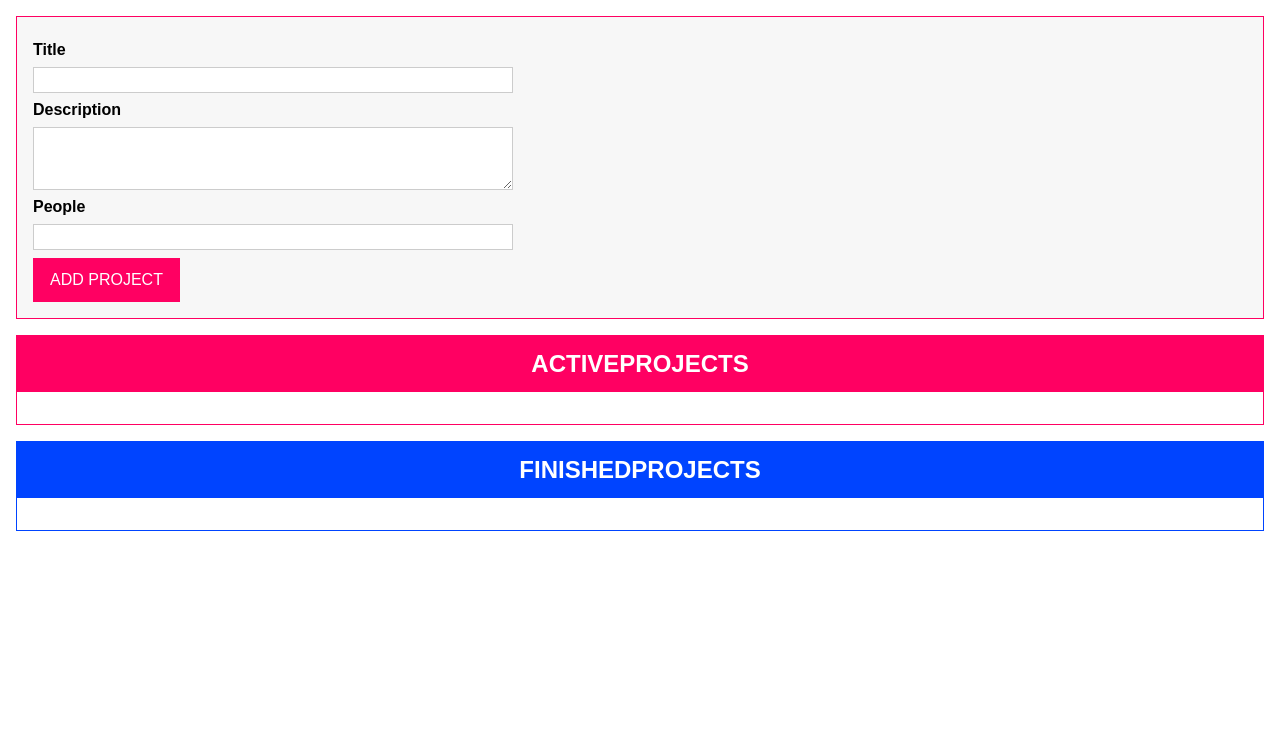
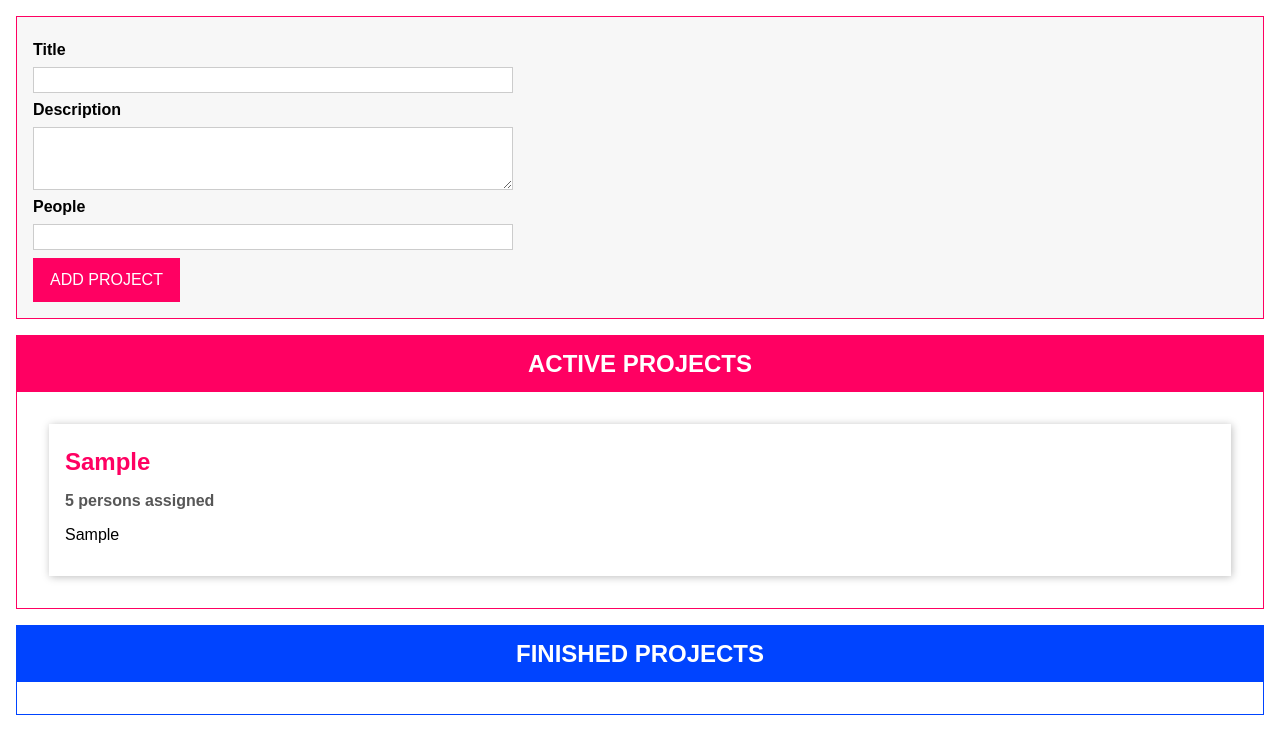
Before and after one commit to nikolai-petukhov/DragAndDropTS, a website with bundled scripts: page index.html in a window 1280 px wide. Both pictures are taken after typing "Sample", "Sample", "5" into the empty fields and a click on the button "ADD PROJECT". Built offline with nearby package versions, Linux system fonts and the light colour scheme.

Commit message:
create drag&drop functional

```diff
--- a/index.html
+++ b/index.html
@@ -27,7 +27,11 @@
         </form>
     </template>
     <template id="single-project">
-        <li></li>
+        <li draggable="true">
+            <h2></h2>
+            <h3></h3>
+            <p></p>
+        </li>
     </template>
     <template id="project-list">
         <section class="projects">
--- a/src/app.ts
+++ b/src/app.ts
@@ -1,3 +1,85 @@
+// Drag & Drop Interfaces
+interface Draggable {
+    dragStartHandler(event: DragEvent): void;
+    dragEndHandler(event: DragEvent): void;
+}
+
+interface DragTarget {
+    dragOverHadler(event: DragEvent): void;
+    dropHadler(event: DragEvent): void;
+    dragLeaveHadler(event: DragEvent): void;
+}
+
+//Project type
+enum ProjectStatus {
+    Active,
+    Finished
+}
+
+class Project {
+    constructor(
+        public id: string,
+        public title: string,
+        public description: string,
+        public people: number,
+        public status: ProjectStatus
+        ) {}
+}
+
+//Project State Managment Class
+type Listener<T> = (items: T[]) => void;
+
+class State<T> {
+    protected listeners: Listener<T>[] = [];
+
+    addListener(listenerFn: Listener<T>) {
+        this.listeners.push(listenerFn);
+    }
+}
+
+class ProjectState extends State<Project> {
+
+    private projects: Project[] = [];
+    private static instance: ProjectState;
+
+    private constructor() {
+        super();
+    }
+
+    static getInstance() {
+        if (this.instance) {
+            return this.instance;
+        }
+        this.instance = new ProjectState();
+        return this.instance;
+    }
+
+    addProject(title: string, description: string, numbOfPeople: number) {
+        const newProject = new Project(Math.random.toString(), title, description,numbOfPeople, ProjectStatus.Active);
+        this.projects.push(newProject);
+        for(const listenerFn of this.listeners) {
+            listenerFn(this.projects.slice());
+        }
+    }
+
+    moveProject(projectId: string, newStatus: ProjectStatus) {
+        const project = this.projects.find(prj => prj.id === projectId);
+
+        if(project && project.status !== newStatus) {
+            project.status = newStatus;
+            this.updateListeners();
+        }
+    }
+
+    private updateListeners() {
+        for (const listenerFn of this.listeners) {
+            listenerFn(this.projects.slice());
+        }
+    }
+}
+
+const projectState = ProjectState.getInstance();
+
 // Validation
 interface Validatable {
     value: string | number;
@@ -43,58 +125,175 @@ function autobind(target: any, methodName: string, descriptor: PropertyDescripto
     return adjDescriptor;
 }
 
-//ProjectList Class
-class ProjectList {
+abstract class Component<T extends HTMLElement, U extends HTMLElement> {
     templateElement: HTMLTemplateElement;
-    hostElement: HTMLDivElement;
-    element: HTMLElement;
+    hostElement: T;
+    element: U;
 
-    constructor(private type: 'active' | 'finished') {
-        this.templateElement = document.getElementById('project-list')! as HTMLTemplateElement;
-        this.hostElement = document.getElementById('app')! as HTMLDivElement;
+    constructor(
+        templateId: string,
+        hostElementId: string,
+        insertAtStart: boolean,
+        newElementId?: string
+    ) {
+        this.templateElement = document.getElementById(templateId)! as HTMLTemplateElement;
+        this.hostElement = document.getElementById(hostElementId)! as T;
+
         const importedNode = document.importNode(this.templateElement.content, true);
-        this.element = importedNode.firstElementChild as HTMLElement;
-        this.element.id = `${this.type}-projects`;
-        this.attach();
+        this.element = importedNode.firstElementChild as U;
+        if (newElementId) {
+            this.element.id = newElementId;
+        }
+
+        this.attach(insertAtStart);
+    }
+
+    private attach(insertAtBeginning: boolean) {
+        this.hostElement.insertAdjacentElement(insertAtBeginning ? 'afterbegin' : 'beforeend', this.element);
+    }
+
+    abstract configure(): void;
+    abstract renderContent(): void;
+}
+
+
+//ProjectItemClass
+class ProjectItem extends Component<HTMLUListElement, HTMLLIElement>
+    implements Draggable{
+
+    private project: Project;
+
+    get persons(): string {
+        if (this.project.people === 1) {
+            return '1 person';
+        } else {
+            return `${this.project.people} persons`;
+        }
+    }
+
+
+    constructor(hostId: string, project: Project) {
+        super('single-project', hostId, false, project.id);
+        this.project = project;
+
+        this.configure();
         this.renderContent();
     }
 
-    private renderContent() {
+    @autobind
+    dragStartHandler(event: DragEvent): void {
+        event.dataTransfer!.setData('text/plain', this.project.id);
+        event.dataTransfer!.effectAllowed = 'move';
+    }
+
+    dragEndHandler(_: DragEvent): void {
+        console.log('DragEnd');
+    }
+
+    configure(): void {
+        this.element.addEventListener('dragstart', this.dragStartHandler);
+        this.element.addEventListener('dragend', this.dragEndHandler);
+    }
+
+    renderContent(): void {
+        this.element.querySelector('h2')!.textContent = this.project.title;
+        this.element.querySelector('h3')!.textContent = this.persons + ' assigned';
+        this.element.querySelector('p')!.textContent = this.project.description;
+    }
+}
+
+
+//ProjectList Class
+class ProjectList extends Component<HTMLDivElement, HTMLElement>
+    implements DragTarget{
+
+    assignedProjects: Project[];
+
+    constructor(private type: 'active' | 'finished') {
+        super('project-list', 'app', false, `${type}-projects`);
+
+        this.assignedProjects = [];
+
+        this.configure();
+        this.renderContent();
+    }
+
+    @autobind
+    dragOverHadler(event: DragEvent): void {
+        if(event.dataTransfer && event.dataTransfer.types[0] === 'text/plain') {
+            event.preventDefault();
+            const listEl = this.element.querySelector('ul')!;
+            listEl.classList.add('droppable');
+        }
+    }
+
+    @autobind
+    dragLeaveHadler(_: DragEvent): void {
+        const listEl = this.element.querySelector('ul')!;
+        listEl.classList.remove('droppable');
+    }
+
+    @autobind
+    dropHadler(event: DragEvent): void {
+        const prjId = event.dataTransfer!.getData('text/plain');
+        projectState.moveProject(prjId, this.type === 'active' ? ProjectStatus.Active : ProjectStatus.Finished);
+    }
+
+    configure() {
+        this.element.addEventListener('dragover', this.dragOverHadler);
+        this.element.addEventListener('dragleave', this.dragLeaveHadler);
+        this.element.addEventListener('drop', this.dropHadler);
+
+        projectState.addListener((projects: Project[]) => {
+            const relevantProjects = projects.filter(prj => {
+                if(this.type === 'active') {
+                    return prj.status === ProjectStatus.Active;
+                }
+                return prj.status === ProjectStatus.Finished;
+            });
+            this.assignedProjects = relevantProjects;
+            this.renderProjects();
+        });
+    }
+
+    renderContent() {
         const listId = `${this.type}-projects-list`;
         this.element.querySelector('ul')!.id = listId;
-        this.element.querySelector('h2')!.textContent = this.type.toUpperCase() + 'PROJECTS';
+        this.element.querySelector('h2')!.textContent = this.type.toUpperCase() + ' PROJECTS';
     }
 
-    private attach() {
-        this.hostElement.insertAdjacentElement('beforeend', this.element);
+    private renderProjects() {
+        const listEl = document.getElementById(`${this.type}-projects-list`)! as HTMLUListElement;
+        listEl.innerHTML = '';
+        for(const prjItem of this.assignedProjects) {
+            new ProjectItem(this.element.querySelector('ul')!.id, prjItem);
+        }
     }
 }
 
 
 // ProjectInputClass
-class ProjectInput {
-    templateElement: HTMLTemplateElement;
-    hostElement: HTMLDivElement;
-    element: HTMLFormElement;
+class ProjectInput extends Component<HTMLDivElement, HTMLFormElement> {
+
     titleInputElement: HTMLInputElement;
     descriptionInputElement: HTMLInputElement;
     peopleInputElement: HTMLInputElement;
 
     constructor() {
-        this.templateElement = document.getElementById('project-input')! as HTMLTemplateElement;
-        this.hostElement = document.getElementById('app')! as HTMLDivElement;
-
-        const importedNode = document.importNode(this.templateElement.content, true);
-        this.element = importedNode.firstElementChild as HTMLFormElement;
-        this.element.id = 'user-input';
+        super('project-input', 'app', true, 'user-input');
 
         this.titleInputElement = this.element.querySelector('#title') as HTMLInputElement;
         this.descriptionInputElement = this.element.querySelector('#description') as HTMLInputElement;
         this.peopleInputElement = this.element.querySelector('#people') as HTMLInputElement;
 
         this.configure();
-        this.attach();
     }
+
+    configure() {
+        this.element.addEventListener('submit', this.submitHandler.bind(this));
+    }
+
+    renderContent(): void {}
 
     private gatherUserInput(): [string, string, number] | void{
         const enteredTitle = this.titleInputElement.value;
@@ -143,17 +342,10 @@ class ProjectInput {
 
         if (Array.isArray(userInput)) {
             const [title, description, people] = userInput;
+            projectState.addProject(title, description, people);
             console.log(title, description, people);
             this.clearInputs();
         }
-    }
-
-    private configure() {
-        this.element.addEventListener('submit', this.submitHandler.bind(this));
-    }
-
-    private attach() {
-        this.hostElement.insertAdjacentElement('afterbegin', this.element);
     }
 }
 
--- a/style.css
+++ b/style.css
@@ -91,6 +91,7 @@
     box-shadow: 1px 1px 8px rgba(0, 0, 0, 0.26);
     padding: 1rem;
     margin: 1rem;
+    background: white;
   }
 
   .projects li h2 {
```
Also changed, not shown: dist/app.js.
